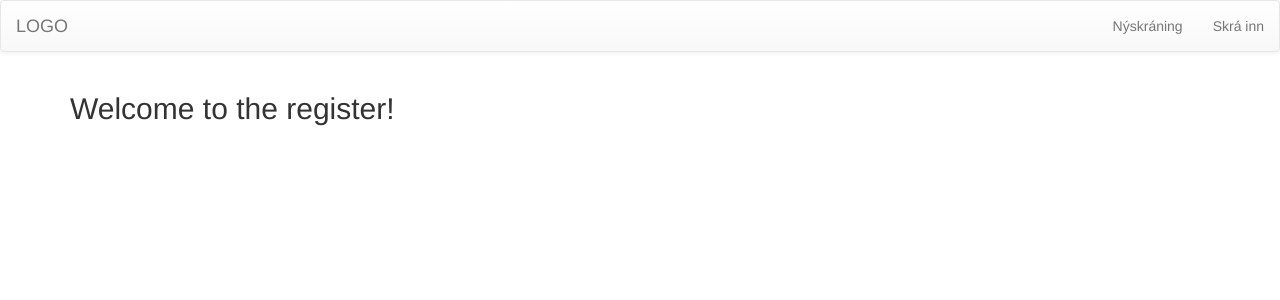
After one commit to HelgiHrafn/FireSale, a Django app: template templates/register/index.html in a window 1280 px wide. The commit adds this page. Shown: the top 300 px of the page. Run offline with Django 4.2, Linux system fonts and the light colour scheme; the template is opened without the code that fills it, so the values that code supplies are empty.

Commit message:
register page added

```diff
--- a/templates/navigation.html
+++ b/templates/navigation.html
@@ -13,7 +13,7 @@
 
 
       <ul class="nav navbar-nav navbar-right">
-        <li><a href="#">Nýskráning</a></li>
+        <li><a href="{% url 'register-index' %}">Nýskráning</a></li>
           <li><a href="{% url 'login-index' %}">Skrá inn</a></li>
       </ul>
     </div><!-- /.navbar-collapse -->
--- /dev/null
+++ b/templates/register/index.html
@@ -0,0 +1,4 @@
+{%  extends 'base.html' %}
+{% block content %}
+    <h2>Welcome to the register!</h2>
+{% endblock %}
```
